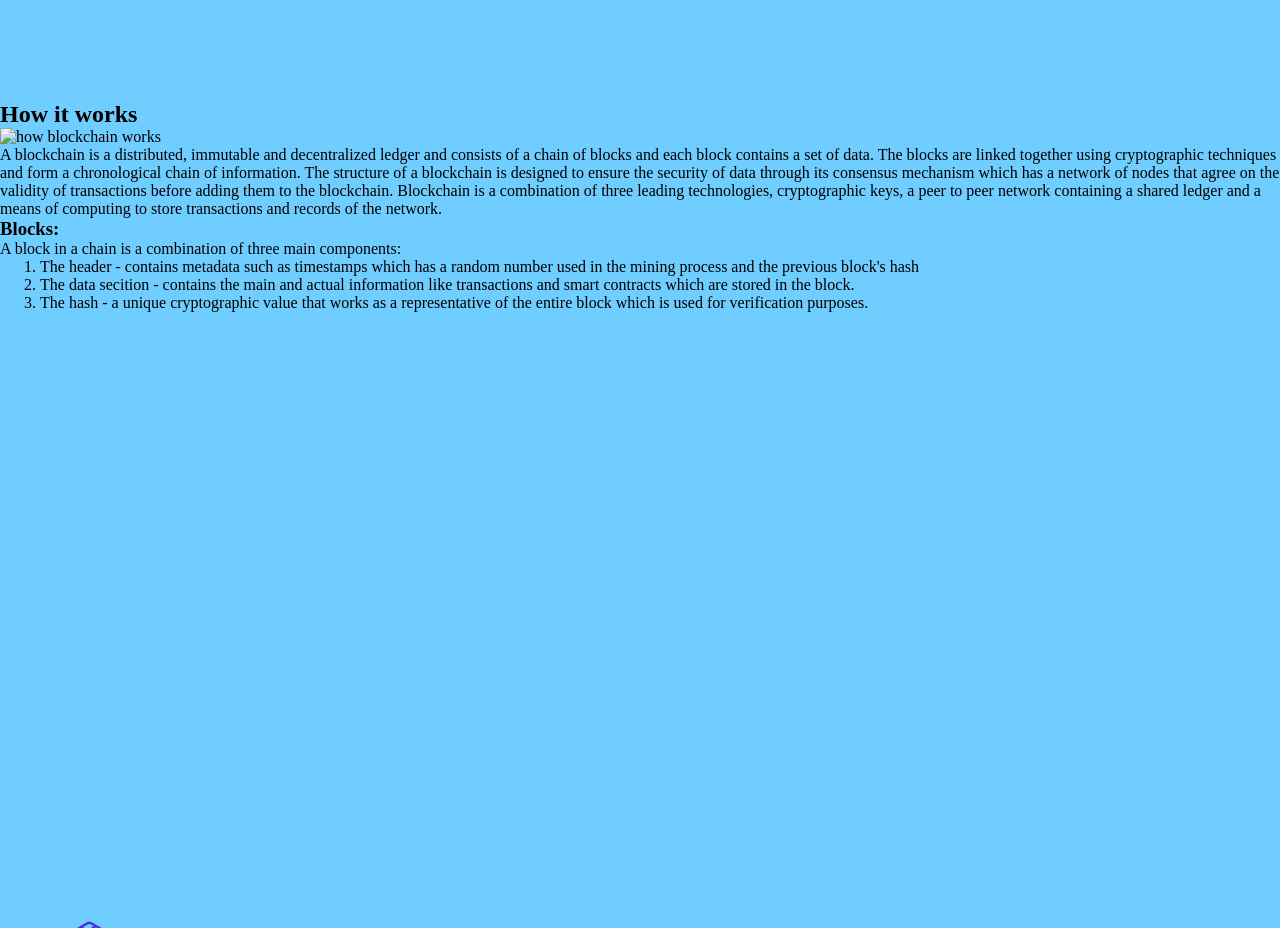
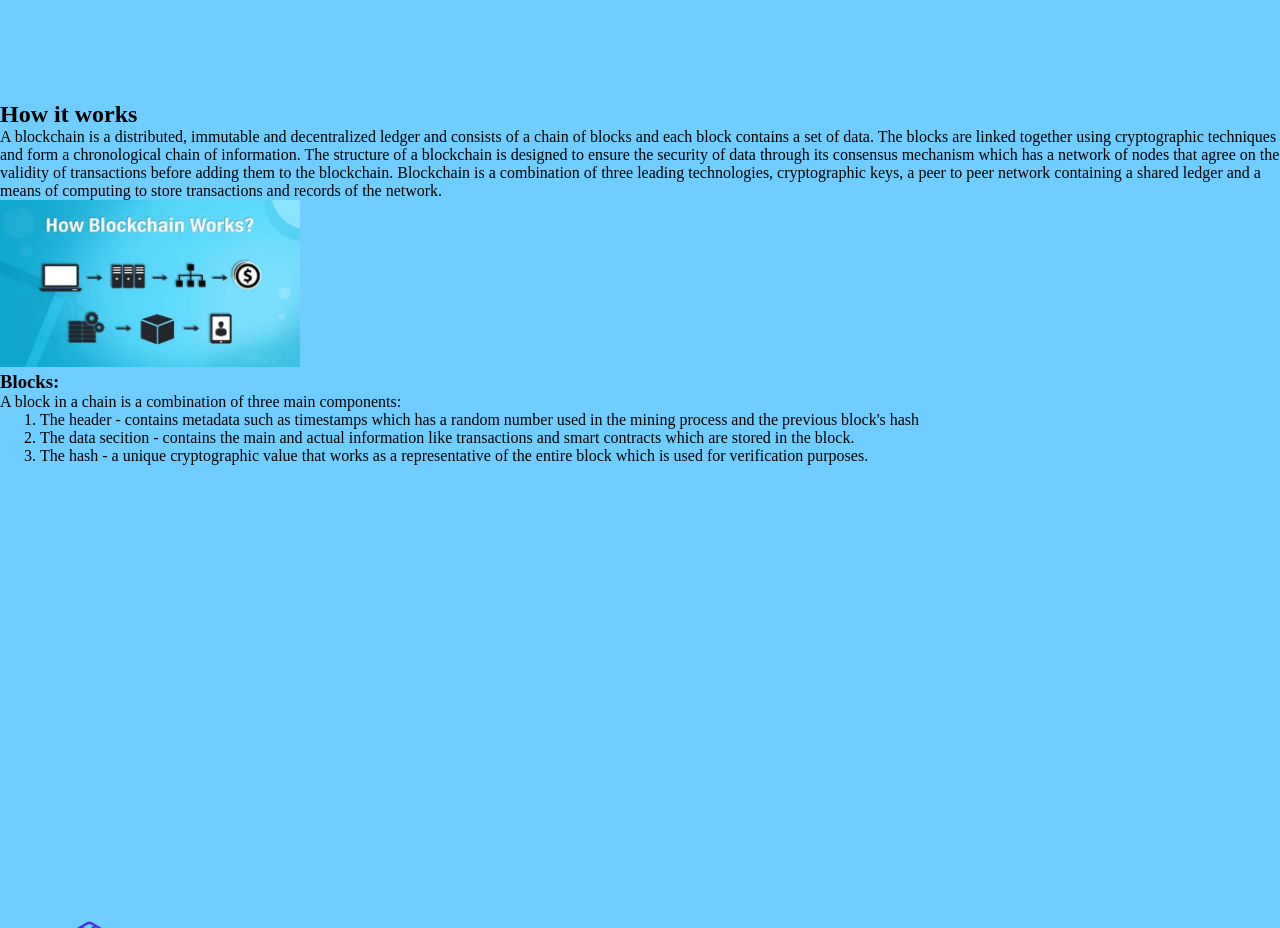
Before and after one commit to jonaswahlgren/bcu24d-agila-block-the-chain-group8, a plain HTML site: page index.html in a window 1280 px wide. Shown: the part 940-1868 px from the top of the page. Drawn offline with Linux system fonts and the light colour scheme; a web font is replaced by a local one.

Commit message:
ändrat img till rätt länk

```diff
--- a/index.html
+++ b/index.html
@@ -56,9 +56,6 @@
 
   <section class="howitworks" id="how-it-works">
     <h2>How it works</h2>
-    <div class="img-container">
-      <img src="Assets/How it works.jpg" alt="how blockchain works" width="300" />
-    </div>
     <div class="howitworkstext">
       <p>
         A blockchain is a distributed, immutable and decentralized ledger and consists of a chain of blocks and each
@@ -69,6 +66,9 @@
         peer to peer network containing a shared ledger and a means of computing to store transactions and records of
         the network.
       </p>
+      <div class="img-container">
+        <img src="Assets/Images/How it works.jpg" alt="how blockchain works" width="300" />
+      </div>
     </div>
     <aside class="blocks">
       <h3>Blocks:</h3>
```
